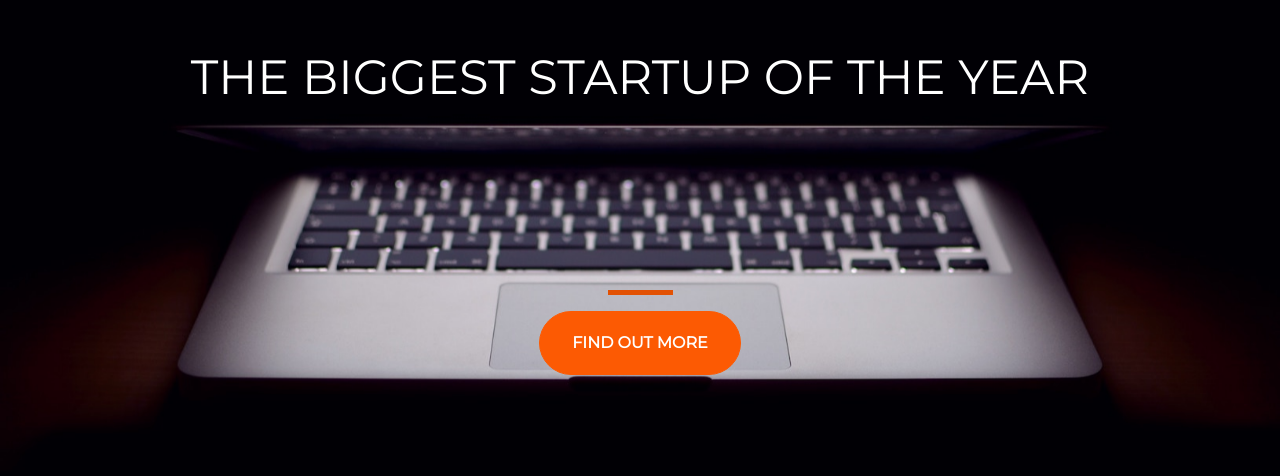
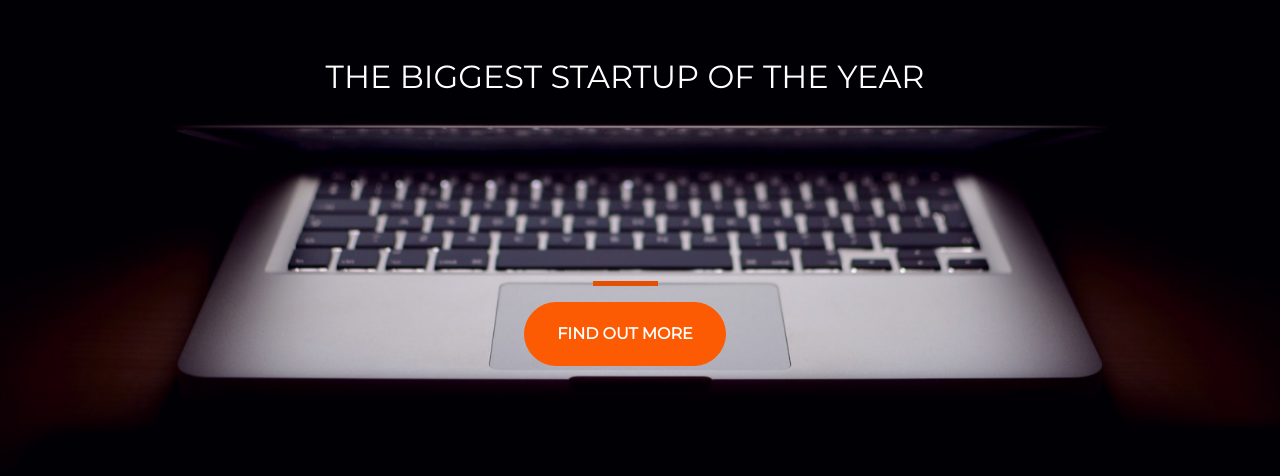
Before and after one commit to Catanelu/website, a plain HTML site: page index.html in a window 1280 px wide. Shown: the part 188-664 px from the top of the page. Drawn offline with nearby package versions, Linux system fonts and the light colour scheme.

Commit message:
Add files via upload

```diff
--- a/index.html
+++ b/index.html
@@ -18,7 +18,7 @@
   </head>
   <body>
     <div class="container d-flex align-items-center h-100">
-      <div class="row">
+      <div class="row w-100">
         <header class="text-center col-12">
           <h1 class="text-uppercase">The biggest startup of the year</h1>
         </header>
--- a/style.css
+++ b/style.css
@@ -11,7 +11,7 @@ html {
 }
 
 h1{
-	font-size: 3rem;
+	font-size: 2rem;
 	color: white ;
 }
 
```
